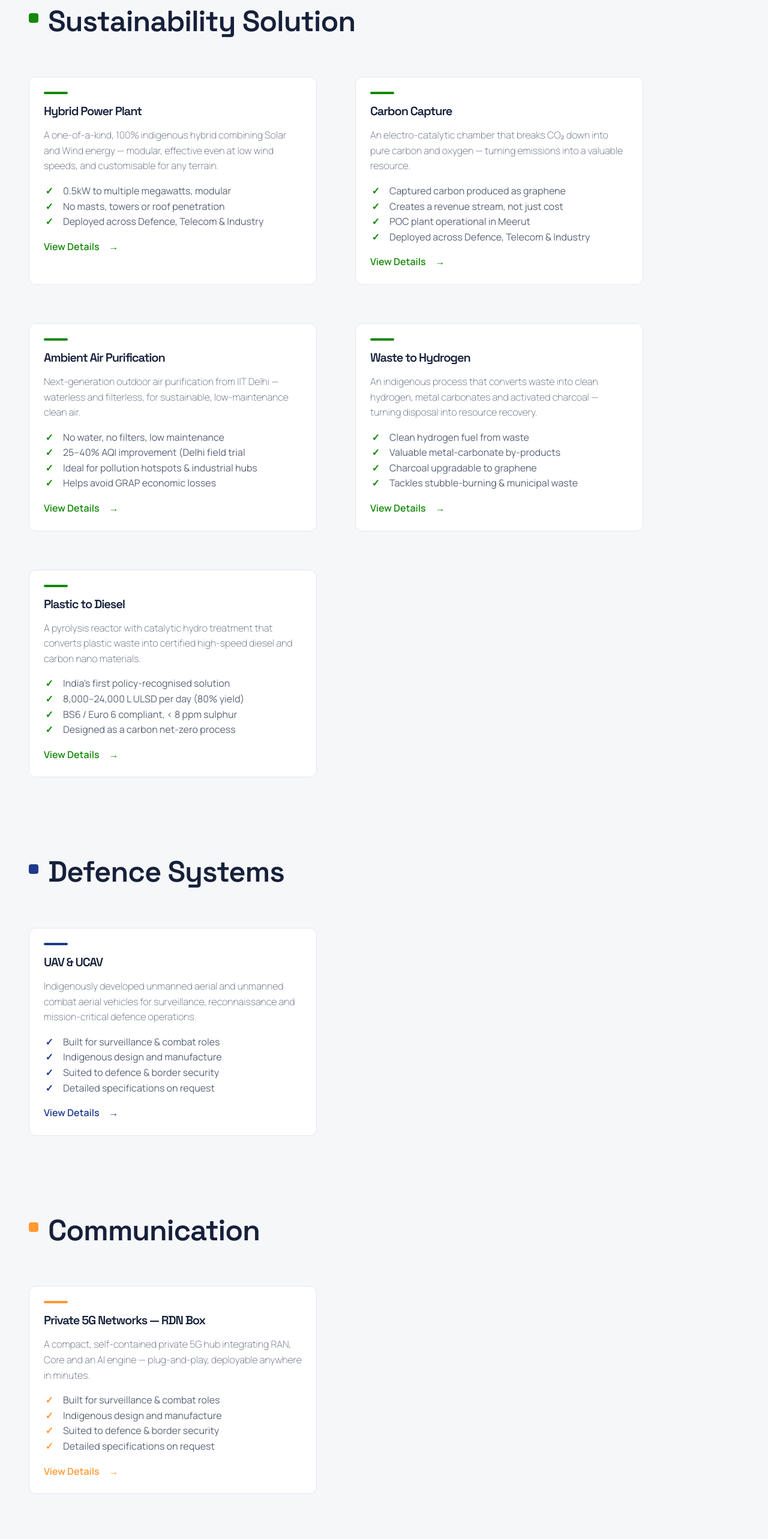
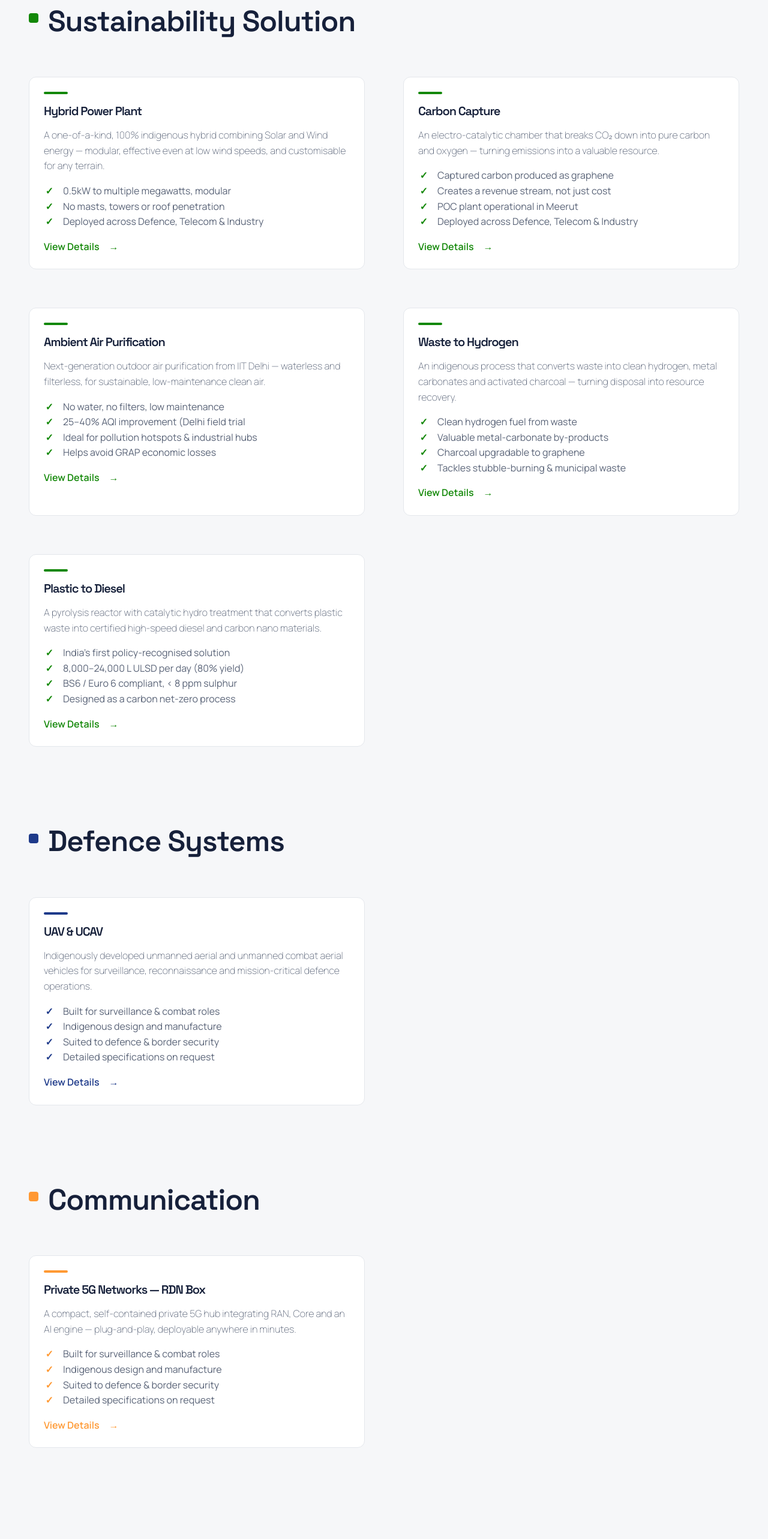
Before and after one commit to divyanshchahar/kinesis, a Next.js app: page /products in a window 1280 px wide. Shown: the part 860-3426 px from the top of the page at 60% size. Built offline with nearby package versions, Linux system fonts and the light colour scheme.

Commit message:
updated styling

```diff
--- a/src/app/products/page.tsx
+++ b/src/app/products/page.tsx
@@ -16,18 +16,17 @@ export default function Products() {
             <div className={"paddedContainer colorScheme2 "}>
                 <div className={"maxWidthContainer outerFlexContainer"}>
 
-                    <div className={`${styles.flex}`}>
+                    <div className={`columnFlexContainer gapS`}>
                         <AccentedHeading1Layout colorScheme={"colorScheme2"} headingText={"Sustainability Solution"}
                                                 version={"green"}/>
 
-                        <div className={"innerFlexContainer"} id={"sustainabilitySolutions"}>
+                        <div className={`grid3 gapS`} id={"sustainabilitySolutions"}>
                             <ProductCardLayout headingText={"Hybrid Power Plant"}
                                                bodyText={"A one-of-a-kind, 100% indigenous hybrid combining Solar and Wind energy — modular, effective even at low wind speeds, and customisable for any terrain."}
                                                linkText={"View Details"}
                                                bulletPoints={["0.5kW to multiple megawatts, modular", "No masts, towers or roof penetration", "Deployed across Defence, Telecom & Industry"]}
                                                colorScheme={"colorScheme2"}
                                                version={"green"}
-                                               addedStyle={styles.productCard}
                                                linkUrl={interNalLinks.products.hybridPowerPlant}
                             />
 
@@ -37,7 +36,6 @@ export default function Products() {
                                                bulletPoints={["Captured carbon produced as graphene", "Creates a revenue stream, not just cost", "POC plant operational in Meerut", "Deployed across Defence, Telecom & Industry"]}
                                                colorScheme={"colorScheme2"}
                                                version={"green"}
-                                               addedStyle={styles.productCard}
                                                linkUrl={interNalLinks.products.carbonCapture}
                             />
 
@@ -47,7 +45,6 @@ export default function Products() {
                                                bulletPoints={["No water, no filters, low maintenance", "25–40% AQI improvement (Delhi field trial", "Ideal for pollution hotspots & industrial hubs", "Helps avoid GRAP economic losses"]}
                                                colorScheme={"colorScheme2"}
                                                version={"green"}
-                                               addedStyle={styles.productCard}
                                                linkUrl={interNalLinks.products.ambientAirPurification}
                             />
 
@@ -57,7 +54,6 @@ export default function Products() {
                                                bulletPoints={["Clean hydrogen fuel from waste", "Valuable metal-carbonate by-products", "Charcoal upgradable to graphene", "Tackles stubble-burning & municipal waste"]}
                                                colorScheme={"colorScheme2"}
                                                version={"green"}
-                                               addedStyle={styles.productCard}
                                                linkUrl={interNalLinks.products.wasteToHydrogen}
                             />
 
@@ -66,36 +62,35 @@ export default function Products() {
                                                bulletPoints={["India’s first policy-recognised solution", "8,000–24,000 L ULSD per day (80% yield)", "BS6 / Euro 6 compliant, < 8 ppm sulphur", "Designed as a carbon net-zero process"]}
                                                linkText={"View Details"}
                                                version={"green"} colorScheme={"colorScheme2"}
-                                               addedStyle={styles.productCard}
                                                linkUrl={interNalLinks.products.plastictoDiesel}/>
                         </div>
                     </div>
 
-                    <div className={`${styles.flex}`}>
+                    <div className={`columnFlexContainer gapS`}>
                         <AccentedHeading1Layout colorScheme={"colorScheme2"} headingText={"Defence Systems"}
                                                 version={"blue"}/>
-                        <div>
+                        <div className={`grid3 gapS`}>
                             <ProductCardLayout headingText={"UAV & UCAV"}
                                                bodyText={"Indigenously developed unmanned aerial and unmanned combat aerial vehicles for surveillance, reconnaissance and mission-critical defence operations."}
                                                linkText={"View Details"}
                                                bulletPoints={["Built for surveillance & combat roles", "Indigenous design and manufacture", "Suited to defence & border security", "Detailed specifications on request"]}
                                                colorScheme={"colorScheme2"}
-                                               version={"blue"} addedStyle={styles.productCard}
+                                               version={"blue"}
                                                linkUrl={interNalLinks.products.uavAndUcav}/>
                         </div>
 
                     </div>
 
-                    <div className={`${styles.flex}`}>
+                    <div className={`columnFlexContainer gapS`}>
                         <AccentedHeading1Layout colorScheme={"colorScheme2"} headingText={"Communication"}
                                                 version={"saffron"}/>
-                        <div>
+                        <div className={`grid3 gapS`}>
                             <ProductCardLayout headingText={"Private 5G Networks — RDN Box"}
                                                bodyText={"A compact, self-contained private 5G hub integrating RAN, Core and an AI engine — plug-and-play, deployable anywhere in minutes."}
                                                linkText={"View Details"}
                                                bulletPoints={["Built for surveillance & combat roles", "Indigenous design and manufacture", "Suited to defence & border security", "Detailed specifications on request"]}
                                                colorScheme={"colorScheme2"}
-                                               version={"saffron"} addedStyle={styles.productCard}
+                                               version={"saffron"}
                                                linkUrl={interNalLinks.products.private5g}/>
                         </div>
                     </div>
```
